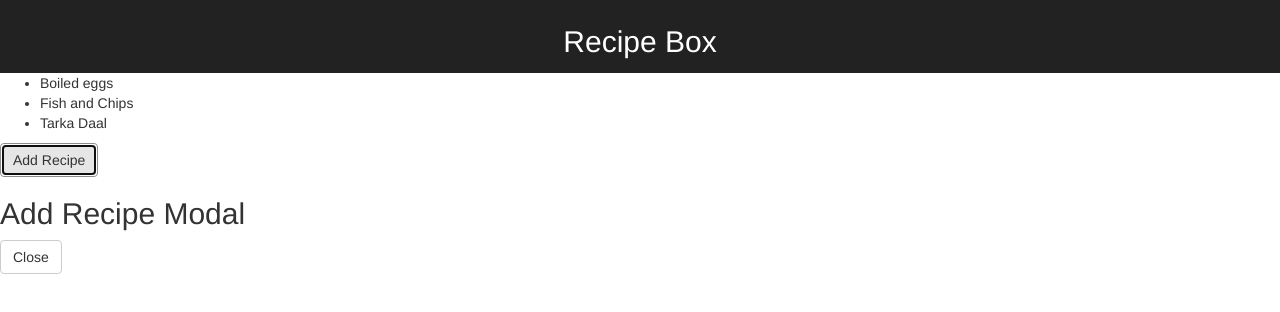
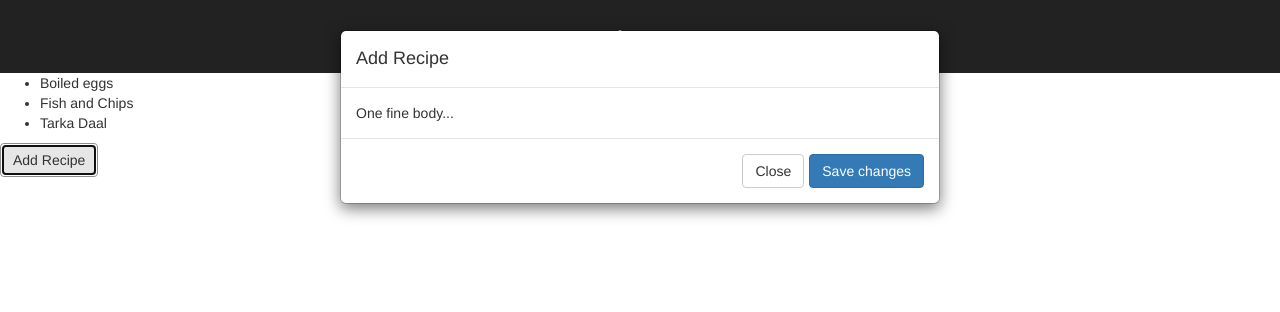
Before and after one commit to jw120/fcc-recipe-box, a React (Create React App) app: page / in a window 1280 px wide. Both pictures are taken after a click on the button "Add Recipe". Shown: the top 312 px of the page. Built offline with nearby package versions, Linux system fonts and the light colour scheme; the HTML template or start-up script is replaced by a standard one.

Commit message:
Basic minial verson working with modal but no text entry

```diff
--- a/src/components/AddRecipeModal.js
+++ b/src/components/AddRecipeModal.js
@@ -5,7 +5,7 @@
 
 import React from 'react'
 
-import { Button /* , Modal */ } from 'react-bootstrap'
+import { Button, Modal } from 'react-bootstrap'
 
 type AddRecipeModalProps = {
   onSave: (recipe: string) => void,
@@ -13,18 +13,21 @@ type AddRecipeModalProps = {
 }
 
 function AddRecipeModal(props: AddRecipeModalProps): React.Element<*> {
+/*
+
   return (
     <div>
       <h2>Add Recipe Modal</h2>
       <Button onClick={props.onClose}>Close</Button>
     </div>
   )
+*/
 
-/*
+
   return (
       <Modal.Dialog>
         <Modal.Header>
-          <Modal.Title>Modal title</Modal.Title>
+          <Modal.Title>Add Recipe</Modal.Title>
         </Modal.Header>
 
         <Modal.Body>
@@ -33,12 +36,16 @@ function AddRecipeModal(props: AddRecipeModalProps): React.Element<*> {
 
         <Modal.Footer>
           <Button onClick={props.onClose}>Close</Button>
-          <Button onClick={props.onSave('Dummy')}bsStyle="primary">Save changes</Button>
+          <Button onClick={() => props.onSave('Dummy')} bsStyle="primary">Save changes</Button>
         </Modal.Footer>
 
       </Modal.Dialog>
   )
-*/
 }
 
 export default AddRecipeModal
+
+/*
+<Button onClick={props.onClose>Close</Button>
+<Button onClick={props.onSave('Dummy') bsStyle="primary">Save changes</Button>
+*/
--- a/src/components/RecipeList.js
+++ b/src/components/RecipeList.js
@@ -37,7 +37,7 @@ function RecipeList(props: RecipeListProps & WrappedActionProps): React.Element<
       </Button>
       { props.modal === 'ADD_RECIPE' &&
         <AddRecipeModal
-          onSave={() => props.addRecipe('new recipe')}
+          onSave={props.addRecipe}
           onClose={() => props.changeModal('ADD_RECIPE', false)}
         /> }
     </div>
```
Also changed, not shown: 1 other file (tests, documents, lock files or other folders).
